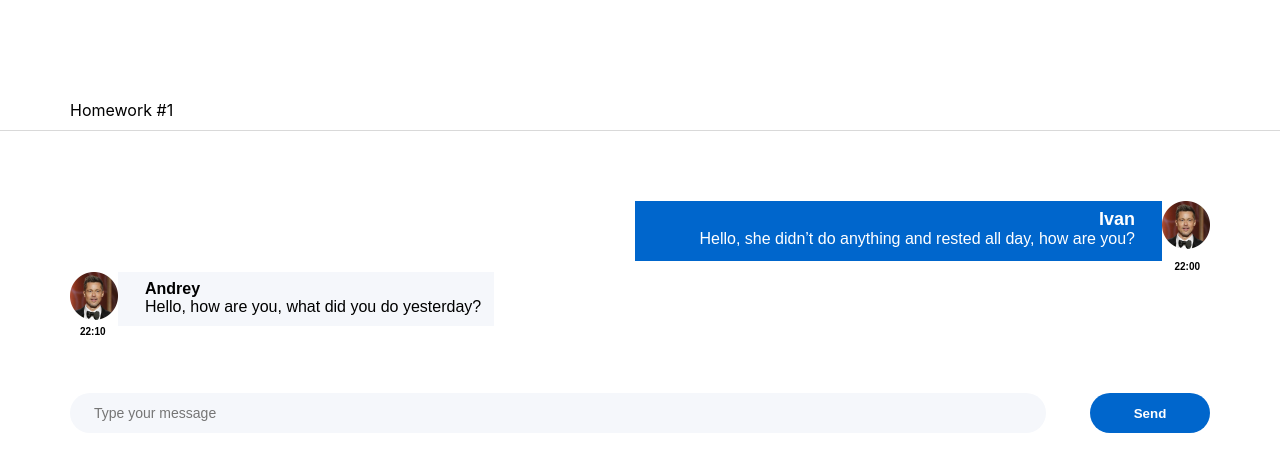
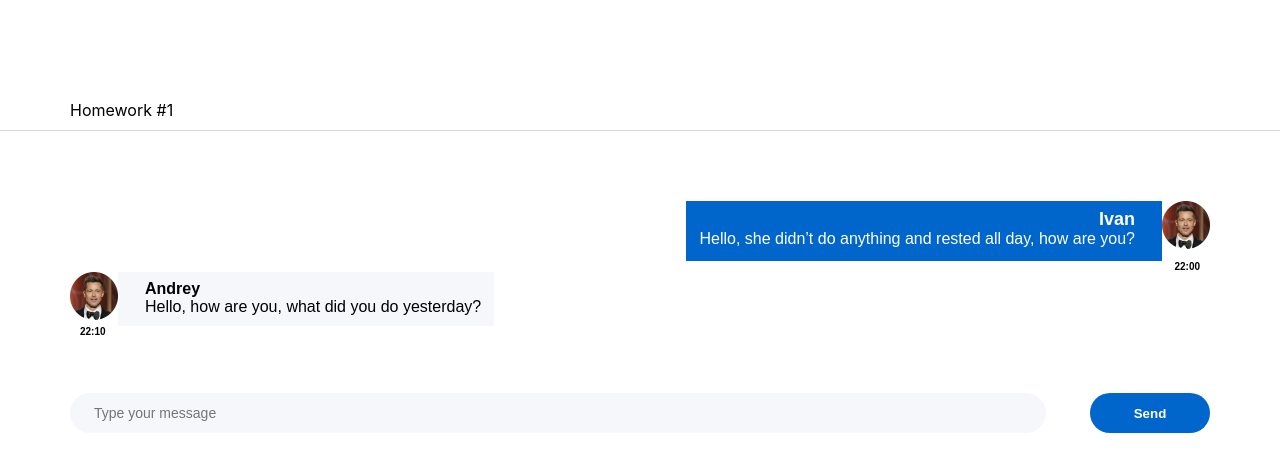
Before and after one commit to KimYana0607/hws2-master, a React (Create React App) app: page / in a window 1280 px wide. Shown: the top 472 px of the page. Built offline with nearby package versions, Linux system fonts and the light colour scheme.

Commit message:
Commit 2

```diff
--- a/src/s2-homeworks/hw01/friend-message/FriendMessage.module.css
+++ b/src/s2-homeworks/hw01/friend-message/FriendMessage.module.css
@@ -11,7 +11,6 @@
 }
 
 .friendImageAndText img {
-    width: 48px;
     height: 48px;
     opacity: 1;
 }
--- a/src/s2-homeworks/hw01/message/Message.module.css
+++ b/src/s2-homeworks/hw01/message/Message.module.css
@@ -8,14 +8,13 @@
 }
 
 .imageAndText img {
-    width: 48px;
+    max-width: 374px;
     height: 48px;
     opacity: 1;
     justify-content: end;
 }
 
 .text {
-    width: 527px;
     min-height: 60px;
     background-color: #0066CC;
     padding: 8px 27px 8px 13px;
```
